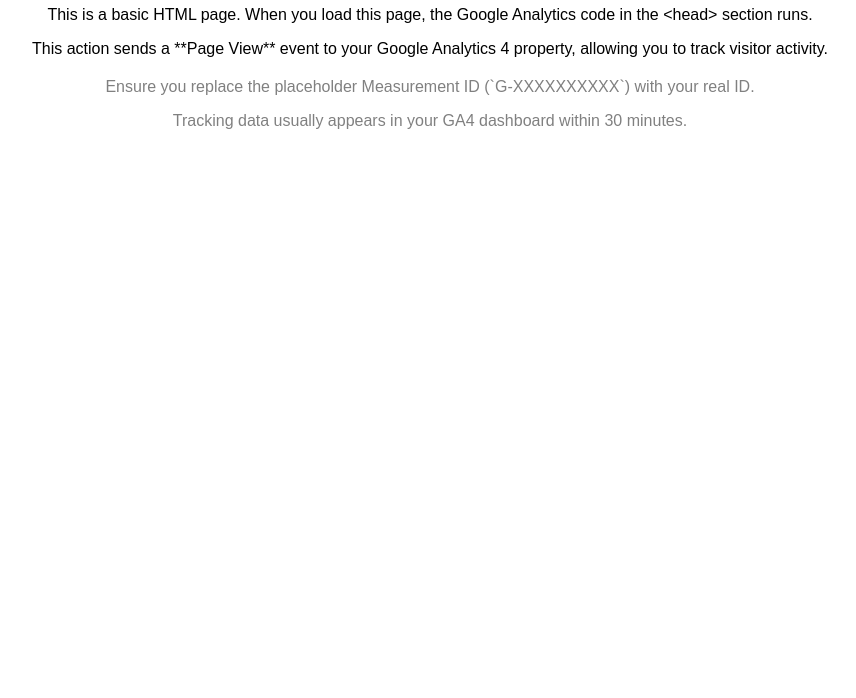
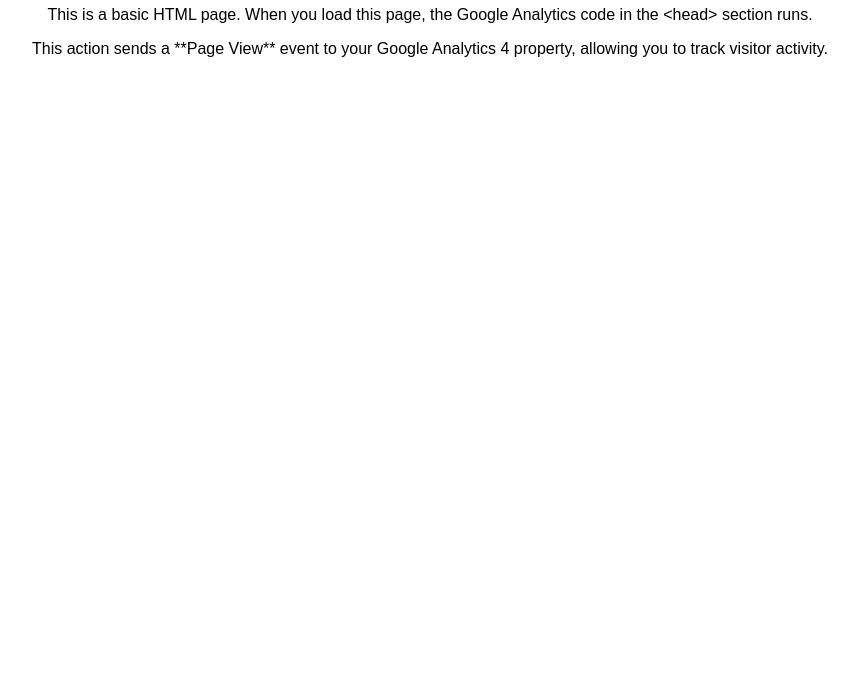
Before and after one commit to rashmigv/fro, a plain HTML site: page index.html in a window 1280 px wide. Shown: the part 102-800 px from the top of the page, without its empty margins (210-1066 px from the left). Drawn offline with Linux system fonts and the light colour scheme.

Commit message:
Remove placeholder Measurement ID instructions
Removed placeholder instructions from the HTML.

```diff
--- a/index.html
+++ b/index.html
@@ -25,8 +25,7 @@
     <p>This action sends a **Page View** event to your Google Analytics 4 property, allowing you to track visitor activity.</p>
 
     <div class="info">
-        <p>Ensure you replace the placeholder Measurement ID (`G-XXXXXXXXXX`) with your real ID.</p>
-        <p>Tracking data usually appears in your GA4 dashboard within 30 minutes.</p>
+
     </div>
 
 </body>
```
